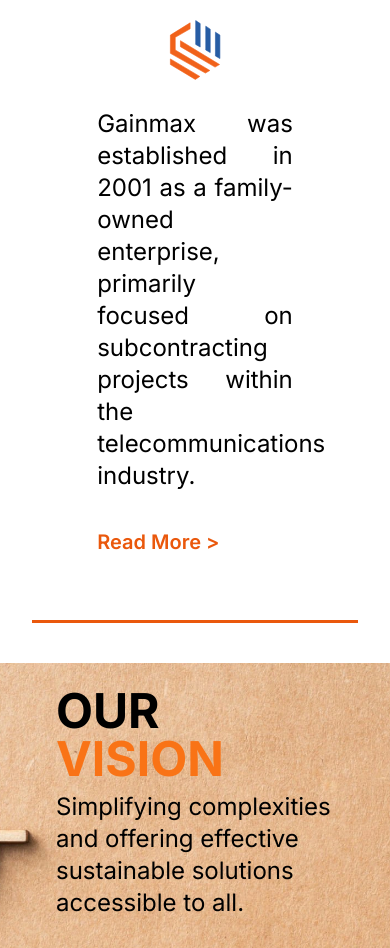
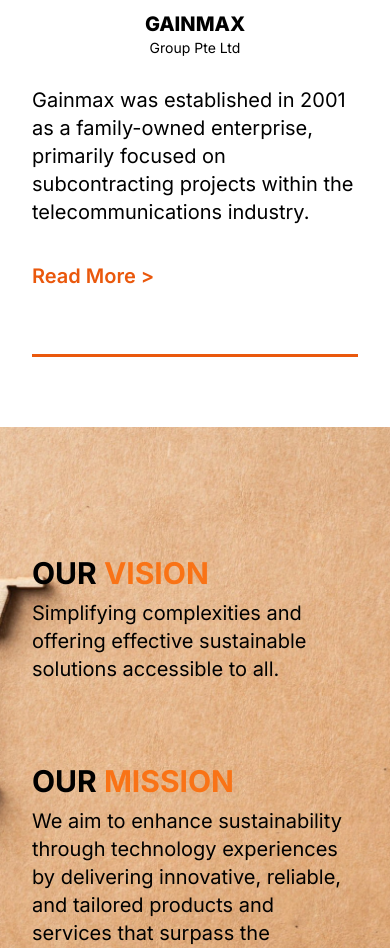
Before and after one commit to SSDIGITAL-DevTeam/gainmax-revamp, a Next.js app: page / in a window 390 px wide. Shown: the part 1052-2000 px from the top of the page. Built offline with nearby package versions, Linux system fonts and the light colour scheme.

Commit message:
fix: responsive

```diff
--- a/app/page.tsx
+++ b/app/page.tsx
@@ -2,6 +2,7 @@
 
 import Logo from '@/assets/logo/svg/logo.svg';
 import LogoWhite from '@/assets/logo/svg/logo-white.svg';
+import AssetsKeyMilestones from '@/assets/group/introduction/assets-key-milestones.webp';
 import Image from 'next/image';
 import Link from 'next/link';
 
@@ -12,24 +13,24 @@
       <section className="relative w-full h-screen py-[100px] md:px-6 lg:px-10 flex bg-[url('/png/home/assets-home-hero.png')] bg-cover bg-center bg-no-repeat min-h-screen justify-center overflow-x-hidden border-b-[8px] md:border-b-[10px] border-orange-600"></section>
 
       {/* section 2 */}
-      <section className="flex flex-col overflow-x-hidden py-[20px] md:py-[50px]">
+      <section className="flex flex-col overflow-x-hidden py-[50px] md:py-[50px]">
         <div className="container flex flex-col items-center justify-center gap-y-16 w-full lg:mt-[60px]">
-          <h1 className="uppercase font-semibold text-gray-500 text-5xl">
+          <h1 className="uppercase font-semibold text-gray-500 text-2xl md:text-3xl lg:text-5xl">
             about gainmax <span className="text-orange-600">group</span>
           </h1>
           <div className="flex flex-col lg:flex-row gap-x-0 gap-y-7 lg:gap-x-20 lg:gap-y-0 justify-center items-center">
             {/* Logo */}
             <div className="flex flex-col gap-x-4 items-center justify-center gap-y-3">
               <Image src={Logo} alt="logo" className="w-[60px] h-[60px] md:w-[100px] md:h-[100px]" />
-              <div className="md:flex flex-col items-center justify-center text-center hidden">
+              <div className="flex flex-col items-center justify-center text-center">
                 <h1 className="uppercase font-extrabold text-black text-xl">gainmax</h1>
                 <h2 className="text-black text-sm">Group Pte Ltd</h2>
               </div>
             </div>
 
             {/* Desc */}
-            <div className="flex flex-col gap-y-9 w-[60%]">
-              <p className="text-2xl text-justify">Gainmax was established in 2001 as a family-owned enterprise, primarily focused on subcontracting projects within the telecommunications industry.</p>
+            <div className="flex flex-col gap-y-9 lg:w-[60%]">
+              <p className="text-xl md:text-2xl lg:text-justify">Gainmax was established in 2001 as a family-owned enterprise, primarily focused on subcontracting projects within the telecommunications industry.</p>
               <Link href="/" className="text-xl text-orange-600 font-semibold">
                 Read More &gt;
               </Link>
@@ -43,23 +44,25 @@
       <section className="flex flex-col overflow-x-hidden py-[20px] md:py-[50px] gap-y-16">
         <div className="container flex flex-col items-center justify-center w-full bg-[url('/png/home/asset-section-3.webp')] bg-cover bg-center bg-no-repeat min-h-[80vh]">
           <div className="w-full flex justify-end">
-            <div className="w-full md:w-1/2 flex flex-col space-y-20 p-6">
+            <div className="w-full md:w-1/2 flex flex-col space-y-20 py-24 md:py-0 lg:p-6">
               {/* Vision Section */}
               <div className="space-y-2">
-                <h2 className="text-5xl font-bold">
+                <h2 className="text-3xl md:text-5xl font-bold">
                   <span className="text-black">OUR </span>
                   <span className="text-orange-500">VISION</span>
                 </h2>
-                <p className="text-black text-2xl">Simplifying complexities and offering effective sustainable solutions accessible to all.</p>
+                <p className="text-black text-xl md:text-2xl lg:text-justify">Simplifying complexities and offering effective sustainable solutions accessible to all.</p>
               </div>
 
               {/* Mission Section */}
               <div className="space-y-2">
-                <h2 className="text-5xl font-bold">
+                <h2 className="text-3xl md:text-5xl font-bold">
                   <span className="text-black">OUR </span>
                   <span className="text-orange-500">MISSION</span>
                 </h2>
-                <p className="text-black text-2xl">We aim to enhance sustainability through technology experiences by delivering innovative, reliable, and tailored products and services that surpass the expectations of our customers.</p>
+                <p className="text-black text-xl md:text-2xl lg:text-justify">
+                  We aim to enhance sustainability through technology experiences by delivering innovative, reliable, and tailored products and services that surpass the expectations of our customers.
+                </p>
               </div>
             </div>
           </div>
@@ -70,23 +73,23 @@
       {/* section 4 */}
       <section className="flex flex-col overflow-x-hidden py-[20px] md:py-[50px]">
         <div className="container flex flex-col items-center justify-center gap-y-16 w-full">
-          <h1 className="uppercase font-semibold text-gray-500 text-5xl">
+          <h1 className="uppercase font-semibold text-gray-500 text-2xl md:text-3xl lg:text-5xl">
             group <span className="text-orange-600">of companies</span>
           </h1>
-          <div className="grid grid-cols-1 md:grid-cols-2 lg:grid-cols-3 gap-x-10">
+          <div className="grid grid-cols-1 md:grid-cols-2 lg:grid-cols-3 gap-y-10 md:gap-y-0 md:gap-x-10">
             {/* Card 1 */}
             <div className="bg-blue-500 p-10 flex flex-col gap-y-8">
               {/* Logo */}
               <div className="flex flex-col gap-x-4 items-center justify-center gap-y-3">
                 <Image src={LogoWhite} alt="LogoWhite" className="w-[60px] h-[60px] md:w-[100px] md:h-[100px]" />
-                <div className="md:flex flex-col items-center justify-center text-center hidden">
+                <div className="flex flex-col items-center justify-center text-center">
                   <h1 className="uppercase font-extrabold text-white text-xl">gainmax</h1>
                   <h2 className="text-white text-sm w-[80%]">Construction & Engineering Pte Ltd</h2>
                 </div>
               </div>
 
               {/* Desc */}
-              <p className="text-white w-full text-xl">Expertise in integrating systems for infrastructure projects, encompassing signaling systems, mobile infrastructure networks, AI cameras, and PV system installations.</p>
+              <p className="text-white w-full text-lg md:text-xl">Expertise in integrating systems for infrastructure projects, encompassing signaling systems, mobile infrastructure networks, AI cameras, and PV system installations.</p>
             </div>
 
             {/* Card 2 */}
@@ -94,14 +97,14 @@
               {/* LogoWhite */}
               <div className="flex flex-col gap-x-4 items-center justify-center gap-y-3">
                 <Image src={LogoWhite} alt="LogoWhite" className="w-[60px] h-[60px] md:w-[100px] md:h-[100px]" />
-                <div className="md:flex flex-col items-center justify-center text-center hidden">
+                <div className="flex flex-col items-center justify-center text-center">
                   <h1 className="uppercase font-extrabold text-white text-xl">gainmax</h1>
                   <h2 className="text-white text-sm w-[80%]">Innovation & Technology Pte Ltd</h2>
                 </div>
               </div>
 
               {/* Desc */}
-              <p className="text-white w-full text-xl">
+              <p className="text-white w-full text-lg md:text-xl">
                 An EPC company specializing in solar and energy storage systems. Also a distributor of clean & green energy products including solar panels, inverters, solar water heater systems, hybrid air conditioners, EV chargers, and
                 providing designed solution of energy storage system integration.
               </p>
@@ -112,14 +115,14 @@
               {/* LogoWhite */}
               <div className="flex flex-col gap-x-4 items-center justify-center gap-y-3">
                 <Image src={LogoWhite} alt="LogoWhite" className="w-[60px] h-[60px] md:w-[100px] md:h-[100px]" />
-                <div className="md:flex flex-col items-center justify-center text-center hidden">
+                <div className="flex flex-col items-center justify-center text-center">
                   <h1 className="uppercase font-extrabold text-white text-xl">gainmax</h1>
                   <h2 className="text-white text-sm w-[80%]">Consultacy & Partnership Pte Ltd</h2>
                 </div>
               </div>
 
               {/* Desc */}
-              <p className="text-white w-full text-xl">
+              <p className="text-white w-full text-lg md:text-xl">
                 Advocate for sustainability while leveraging on government grants to provide ESG (Environmental, Social, and Governance) reporting. Enhance manufacturing processes to boost productivity and efficiency levels.
               </p>
             </div>
@@ -134,7 +137,7 @@
           <h1 className="uppercase font-semibold text-gray-500 text-5xl">
             key <span className="text-orange-600">group</span>
           </h1>
-
+          <Image src={AssetsKeyMilestones} alt="AssetsKeyMilestones" className="w-full" />
           <div className="border-b-[3px] border-orange-600 w-full"></div>
         </div>
       </section>
```
Also changed, not shown: assets/group/introduction/assets-key-milestones.webp (added).
